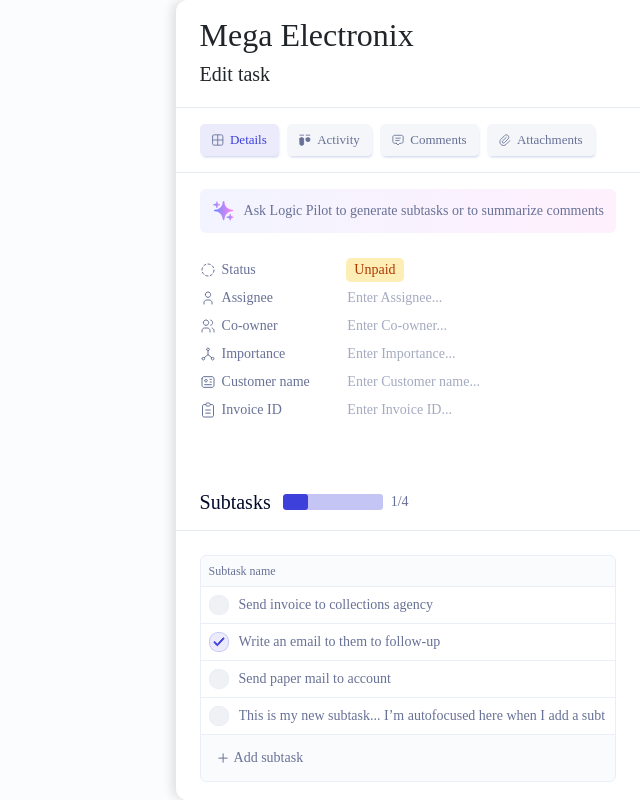
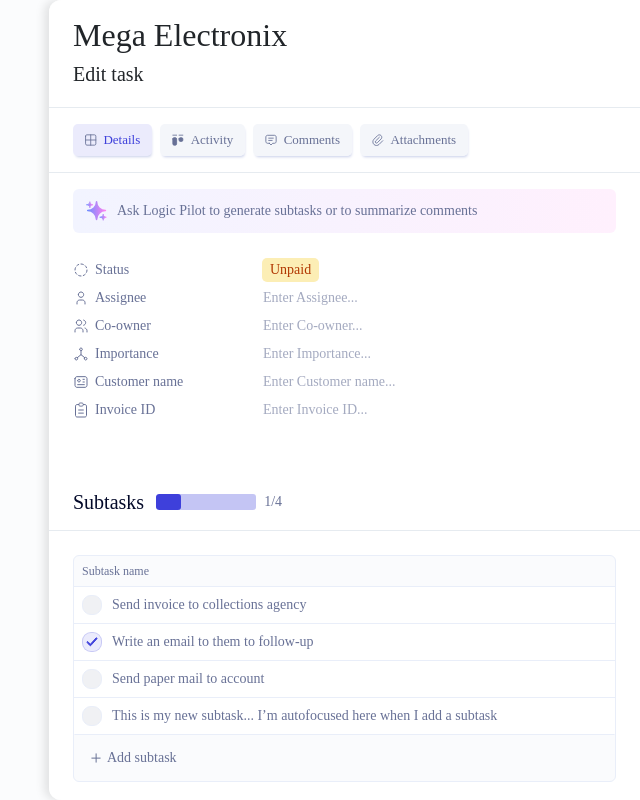
Before and after one commit to Artan-Hysenaj/ticket-edit-panel, an Angular app: page / in a window 1280 px wide. Shown: the whole page, without its empty margins (640-1280 px from the left). Built offline with nearby package versions, Linux system fonts and the light colour scheme; a web font is replaced by a local one.

Commit message:
Refactor aside.component.scss to fix width inconsistency

```diff
--- a/src/app/shared/aside/aside.component.scss
+++ b/src/app/shared/aside/aside.component.scss
@@ -4,8 +4,7 @@
   box-shadow: -5px 0px 10px rgba(0, 0, 0, 0.1);
   overflow-y: auto;
 
-  max-width: 591px;
-  width: 100%;
+  width: 591px;
   height: 100vh;
   background-color: white;
 }
```
